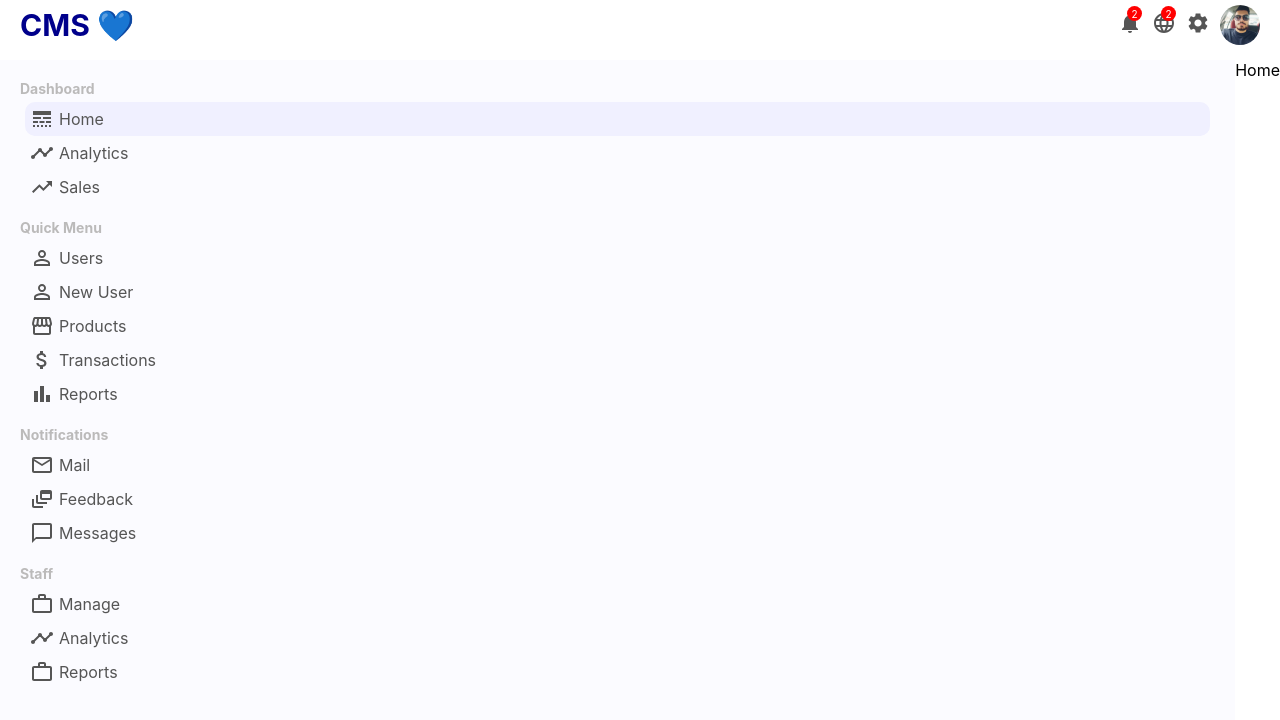
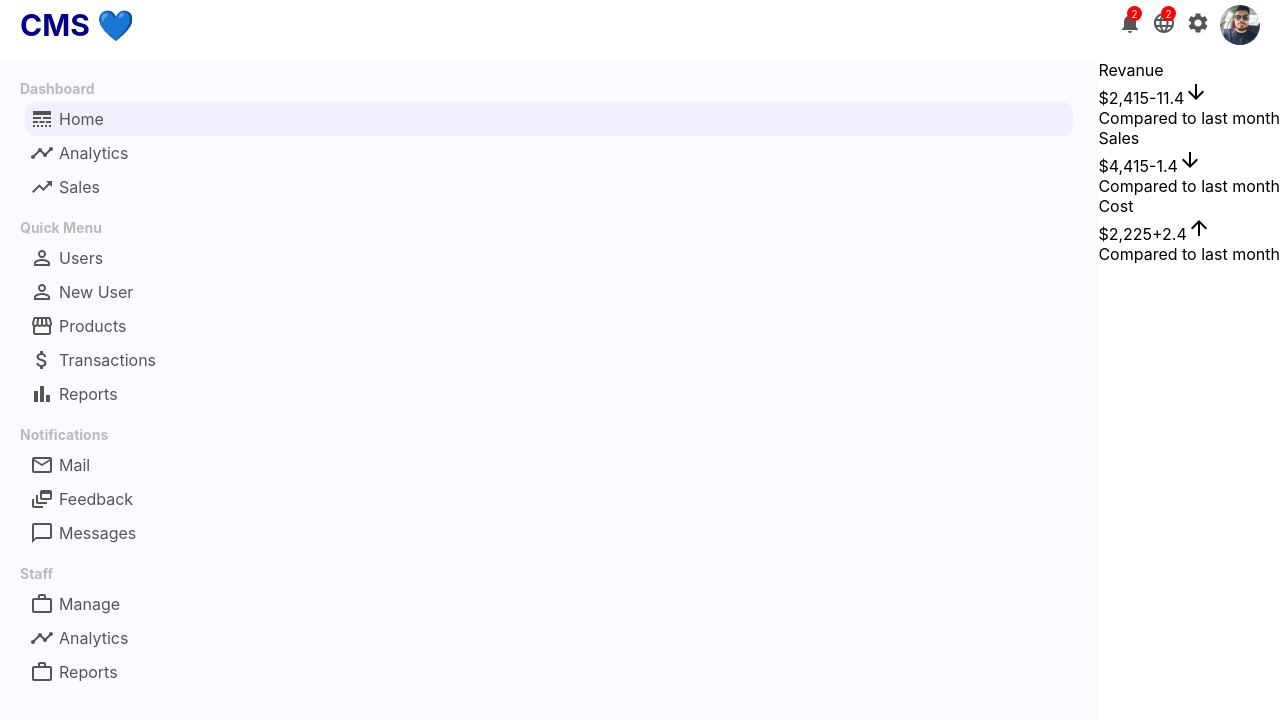
Before and after one commit to mohammadfaramarzi1/react-cms-course, a React (Create React App) app: page / in a window 1280 px wide. Shown: the top 720 px of the page. Built offline with nearby package versions, Linux system fonts and the light colour scheme.

Commit message:
feat: Features.jsx template

```diff
--- a/src/components/Features/Features.jsx
+++ b/src/components/Features/Features.jsx
@@ -1,9 +1,47 @@
-import React from 'react'
+import React from "react";
+import ArrowDownwardIcon from "@mui/icons-material/ArrowDownward";
+import ArrowUpwardIcon from "@mui/icons-material/ArrowUpward";
+
+import "./Features.css";
 
 function Features() {
   return (
-    <div>Features</div>
-  )
+    <div className="features">
+      <div className="feature__item">
+        <span className="feature__title">Revanue</span>
+        <div className="feature-container">
+          <span className="feature__money">$2,415</span>
+          <span className="feature__rate">
+            -11.4
+            <ArrowDownwardIcon className="feature__icon negative" />
+          </span>
+        </div>
+        <span className="feature__subtitle">Compared to last month</span>
+      </div>
+      <div className="feature__item">
+        <span className="feature__title">Sales</span>
+        <div className="feature-container">
+          <span className="feature__money">$4,415</span>
+          <span className="feature__rate">
+            -1.4
+            <ArrowDownwardIcon className="feature__icon negative" />
+          </span>
+        </div>
+        <span className="feature__subtitle">Compared to last month</span>
+      </div>
+      <div className="feature__item">
+        <span className="feature__title">Cost</span>
+        <div className="feature-container">
+          <span className="feature__money">$2,225</span>
+          <span className="feature__rate">
+            +2.4
+            <ArrowUpwardIcon className="feature__icon positive" />
+          </span>
+        </div>
+        <span className="feature__subtitle">Compared to last month</span>
+      </div>
+    </div>
+  );
 }
 
-export default Features
+export default Features;
--- a/src/pages/Home/Home.js
+++ b/src/pages/Home/Home.js
@@ -1,8 +1,9 @@
 import React from 'react'
+import Features from '../../components/Features/Features'
 
 function Home() {
   return (
-    <div>Home</div>
+    <Features />
   )
 }
 
```
